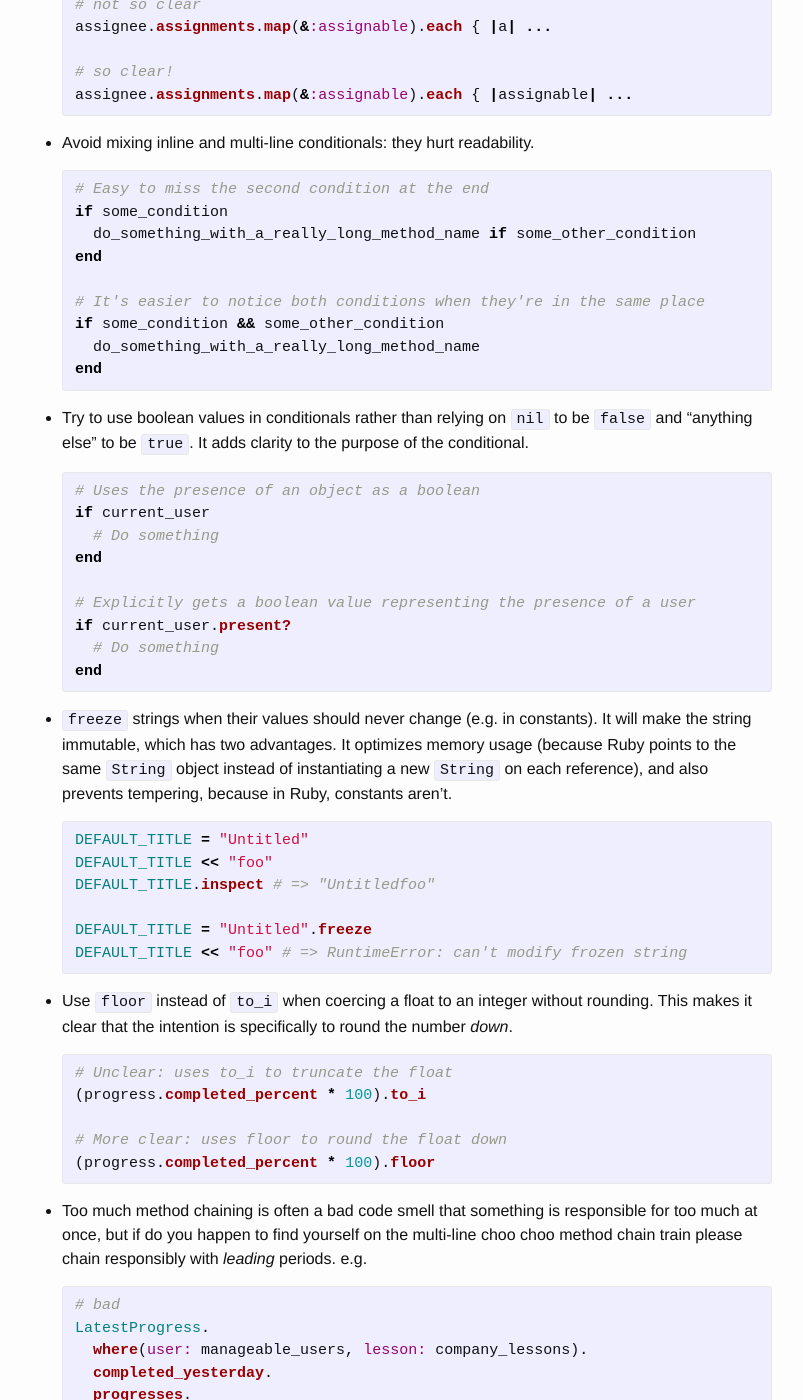
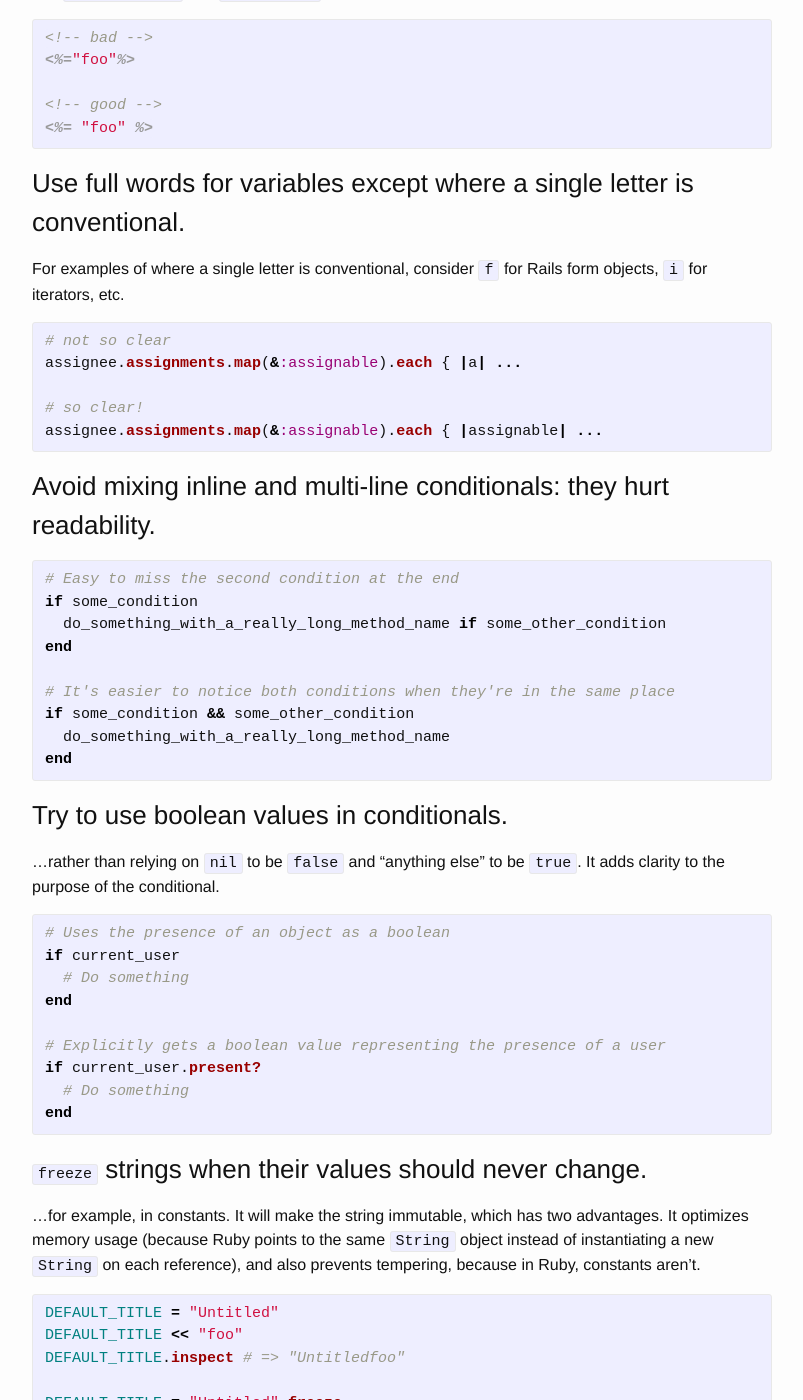
Before and after one commit to isabella232/lessonly.github.io, a Jekyll site: the page built from ruby-style-guide.md, in a window 1280 px wide and 1400 px high, scrolled down 1344 px. Shown: the whole window, without its empty margins (238-1041 px from the left). Built offline with Jekyll 4.4.1, drawn with Linux system fonts in a browser that asks for light colours; some of the changed text lies outside the part shown.

Commit message:
Give all rules a heading, and document this intention (#72)

````diff
--- a/ruby-style-guide.md
+++ b/ruby-style-guide.md
@@ -12,157 +12,172 @@ Regarding coding style, we follow [Github's Ruby Style Guide](https://github.com
 
 These override either Github’s or Batsov’s styleguide where applicable:
 
-- Use double-quotes whenever possible.
+###  Use double-quotes whenever possible.
 
-  ```ruby
-  # bad
-  name = 'foo'
+```ruby
+# bad
+name = 'foo'
 
-  # good
-  name = "foo"
-  ```
+# good
+name = "foo"
+```
 
-- Close your parens when invoking a method.
+### Close your parens when invoking a method.
 
-  ```ruby
-  # bad
-  many_things.include? thing
+```ruby
+# bad
+many_things.include? thing
 
-  # good
-  many_things.include?(thing)
-  ```
+# good
+many_things.include?(thing)
+```
 
-- Use the Ruby 1.9-style hash syntax (`key: 'value'`) with symbol keys wherever possible. Only use `"hash" => "rocket"` syntax when hash keys are required to be strings.
-- Use a single newline above and below "private" and "protected" in classes.
+### Use the Ruby 1.9-style hash syntax with symbol keys wherever possible.
 
-  ```ruby
-  # bad
-  cool_hash = { :lol => "nope" }
+For example: `key: 'value'`. Only use `"hash" => "rocket"` syntax when hash keys are required to be strings.
 
-  # good
-  cool_hash = { lol: "nope" }
+### Use a single newline above and below "private" and "protected" in classes.
 
-  # hm okay
-  cool_hash = { "lol" => "nope" }
-  ```
+```ruby
+# bad
+cool_hash = { :lol => "nope" }
 
-- Use a single space within ERB tags, e.g. `<%= "foo" %>`, not `<%="foo"%>`
+# good
+cool_hash = { lol: "nope" }
 
-  ```erb
-  <!-- bad -->
-  <%="foo"%>
+# hm okay
+cool_hash = { "lol" => "nope" }
+```
 
-  <!-- good -->
-  <%= "foo" %>
-  ```
+### Use a single space within ERB tags.
 
-- Use full words for variables except where a single letter is conventional (e.g. `f` for Rails form objects, `i` for iterators, etc.).
+e.g. `<%= "foo" %>`, not `<%="foo"%>`
 
-  ```ruby
-  # not so clear
-  assignee.assignments.map(&:assignable).each { |a| ...
+```erb
+<!-- bad -->
+<%="foo"%>
 
-  # so clear!
-  assignee.assignments.map(&:assignable).each { |assignable| ...
-  ```
+<!-- good -->
+<%= "foo" %>
+```
 
-- Avoid mixing inline and multi-line conditionals: they hurt readability.
+### Use full words for variables except where a single letter is conventional.
 
-  ```ruby
-  # Easy to miss the second condition at the end
-  if some_condition
-    do_something_with_a_really_long_method_name if some_other_condition
-  end
+For examples of where a single letter is conventional, consider `f` for Rails form objects, `i` for iterators, etc.
 
-  # It's easier to notice both conditions when they're in the same place
-  if some_condition && some_other_condition
-    do_something_with_a_really_long_method_name
-  end
-  ```
+```ruby
+# not so clear
+assignee.assignments.map(&:assignable).each { |a| ...
 
-- Try to use boolean values in conditionals rather than relying on `nil` to be `false` and "anything else" to be `true`. It adds clarity to the purpose of the conditional.
+# so clear!
+assignee.assignments.map(&:assignable).each { |assignable| ...
+```
 
-  ```ruby
-  # Uses the presence of an object as a boolean
-  if current_user
-    # Do something
-  end
+### Avoid mixing inline and multi-line conditionals: they hurt readability.
 
-  # Explicitly gets a boolean value representing the presence of a user
-  if current_user.present?
-    # Do something
-  end
-  ```
+```ruby
+# Easy to miss the second condition at the end
+if some_condition
+  do_something_with_a_really_long_method_name if some_other_condition
+end
 
-- `freeze` strings when their values should never change (e.g. in constants). It will make the string immutable, which has two advantages. It optimizes memory usage (because Ruby points to the same `String` object instead of instantiating a new `String` on each reference), and also prevents tempering, because in Ruby, constants aren't.
+# It's easier to notice both conditions when they're in the same place
+if some_condition && some_other_condition
+  do_something_with_a_really_long_method_name
+end
+```
 
-  ```ruby
-  DEFAULT_TITLE = "Untitled"
-  DEFAULT_TITLE << "foo"
-  DEFAULT_TITLE.inspect # => "Untitledfoo"
+### Try to use boolean values in conditionals.
 
-  DEFAULT_TITLE = "Untitled".freeze
-  DEFAULT_TITLE << "foo" # => RuntimeError: can't modify frozen string
-  ```
+...rather than relying on `nil` to be `false` and "anything else" to be `true`. It adds clarity to the purpose of the conditional.
 
-- Use `floor` instead of `to_i` when coercing a float to an integer without rounding. This makes it clear that the intention is specifically to round the number *down*.
+```ruby
+# Uses the presence of an object as a boolean
+if current_user
+  # Do something
+end
 
-  ```ruby
-  # Unclear: uses to_i to truncate the float
-  (progress.completed_percent * 100).to_i
+# Explicitly gets a boolean value representing the presence of a user
+if current_user.present?
+  # Do something
+end
+```
 
-  # More clear: uses floor to round the float down
-  (progress.completed_percent * 100).floor
-  ```
+### `freeze` strings when their values should never change.
 
-- Too much method chaining is often a bad code smell that something is responsible for too much at once, but if do you happen to find yourself on the multi-line choo choo method chain train please chain responsibly with *leading* periods. e.g.
+...for example, in constants. It will make the string immutable, which has two advantages. It optimizes memory usage (because Ruby points to the same `String` object instead of instantiating a new `String` on each reference), and also prevents tempering, because in Ruby, constants aren't.
 
-  ```ruby
-  # bad
-  LatestProgress.
-    where(user: manageable_users, lesson: company_lessons).
-    completed_yesterday.
-    progresses.
-    includes(:lesson, user: [:custom_user_fields, :custom_user_field_values]).
-    present?
+```ruby
+DEFAULT_TITLE = "Untitled"
+DEFAULT_TITLE << "foo"
+DEFAULT_TITLE.inspect # => "Untitledfoo"
 
-  # good
-  LatestProgress
-    .where(user: manageable_users, lesson: company_lessons)
-    .completed_yesterday
-    .progresses
-    .includes(:lesson, user: [:custom_user_fields, :custom_user_field_values])
-    .present?
-  ```
+DEFAULT_TITLE = "Untitled".freeze
+DEFAULT_TITLE << "foo" # => RuntimeError: can't modify frozen string
+```
 
-- Prefer keyword arguments whenever it isn’t abundantly obvious what an argument is.
+### Use `floor` instead of `to_i` when coercing a float to an integer without rounding.
 
-  ```ruby
-  # The method name makes it clear what the argument is...
-  # no need to name the argument.
-  def assignment_status(assignment)
+This makes it clear that the intention is specifically to round the number *down*.
 
-  # Even with multiple arguments, if the method name makes
-  # the order clear, no need to name the arguments.
-  def add_user_to_groups(user, groups)
+```ruby
+# Unclear: uses to_i to truncate the float
+(progress.completed_percent * 100).to_i
 
-  # But when the method name gives little hint of the type of argument,
-  # specify them by name for maximum clarity.
-  def notify_of_new_assignments(user:, new_assignments:)
-  ```
+# More clear: uses floor to round the float down
+(progress.completed_percent * 100).floor
+```
 
-- Explicitly declare modules.
+### Use leading periods when chaining methods on multiple lines.
 
-  ```ruby
-  # So good
-  module MyModule
-    class MyClass
+Too much method chaining is often a bad code smell that something is responsible for too much at once, but if do you happen to find yourself on the multi-line choo choo method chain train please chain responsibly with *leading* periods. e.g.
 
-  # No good
-  class MyModule::MyClass
-  ```
+```ruby
+# bad
+LatestProgress.
+  where(user: manageable_users, lesson: company_lessons).
+  completed_yesterday.
+  progresses.
+  includes(:lesson, user: [:custom_user_fields, :custom_user_field_values]).
+  present?
 
-  The latter introduces load order dependencies (`MyModule` must already be loaded or Ruby will raise a `NameError`) and requires every reference to other `MyModule` constants within `MyClass` to also be fully-qualified.
+# good
+LatestProgress
+  .where(user: manageable_users, lesson: company_lessons)
+  .completed_yesterday
+  .progresses
+  .includes(:lesson, user: [:custom_user_fields, :custom_user_field_values])
+  .present?
+```
+
+### Prefer keyword arguments whenever it isn’t abundantly obvious what an argument is.
+
+```ruby
+# The method name makes it clear what the argument is...
+# no need to name the argument.
+def assignment_status(assignment)
+
+# Even with multiple arguments, if the method name makes
+# the order clear, no need to name the arguments.
+def add_user_to_groups(user, groups)
+
+# But when the method name gives little hint of the type of argument,
+# specify them by name for maximum clarity.
+def notify_of_new_assignments(user:, new_assignments:)
+```
+
+### Explicitly declare modules.
+
+```ruby
+# So good
+module MyModule
+  class MyClass
+
+# No good
+class MyModule::MyClass
+```
+
+The latter introduces load order dependencies (`MyModule` must already be loaded or Ruby will raise a `NameError`) and requires every reference to other `MyModule` constants within `MyClass` to also be fully-qualified.
 
 ## Service Objects
 
````
Also changed, not shown: javascript-style-guide.md (+3 -1 lines), meta-style-guide.md (added, +11 -0 lines), rails-style-guide.md (+45 -35 lines), testing-style-guide.md (+78 -62 lines).
